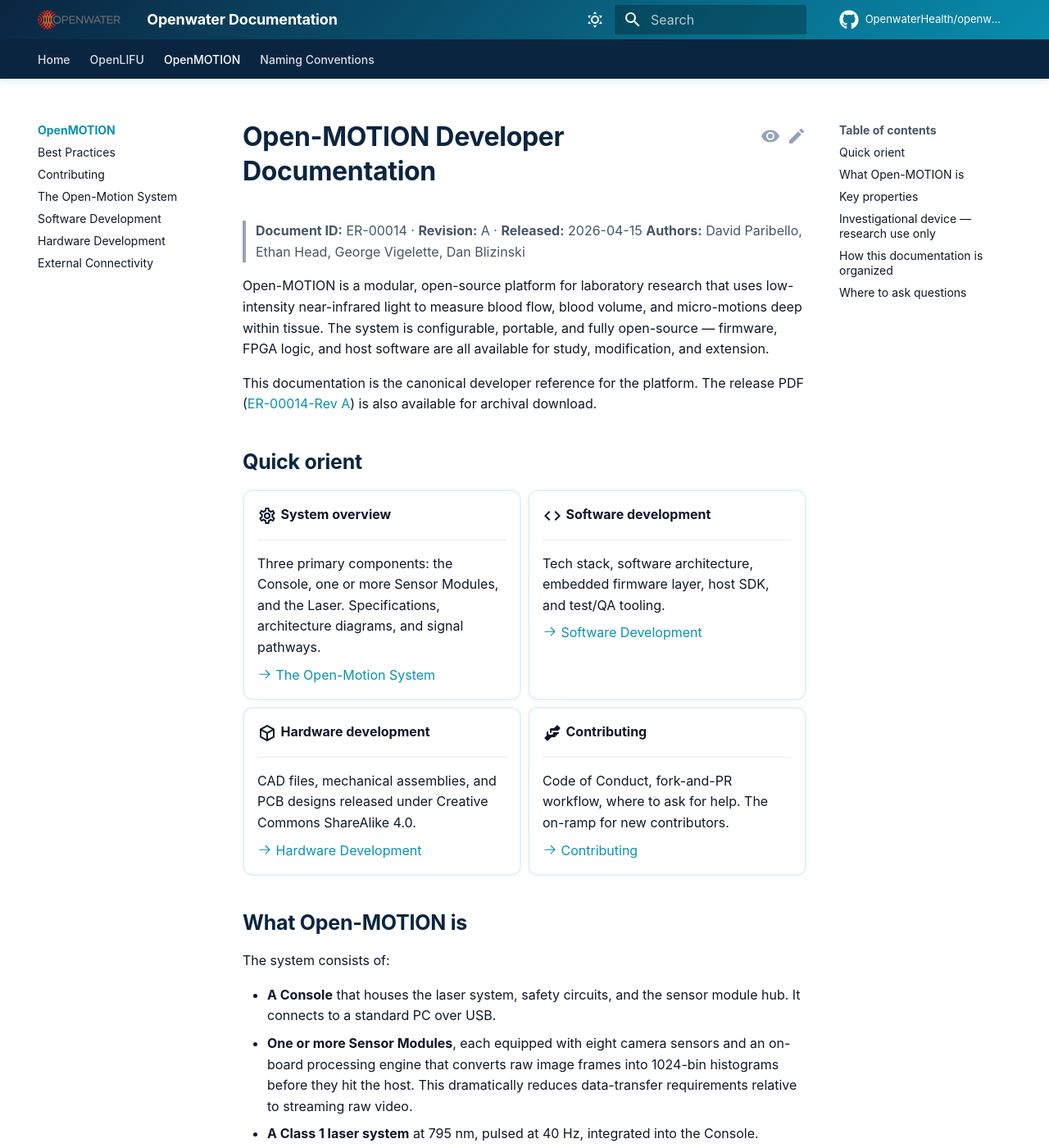
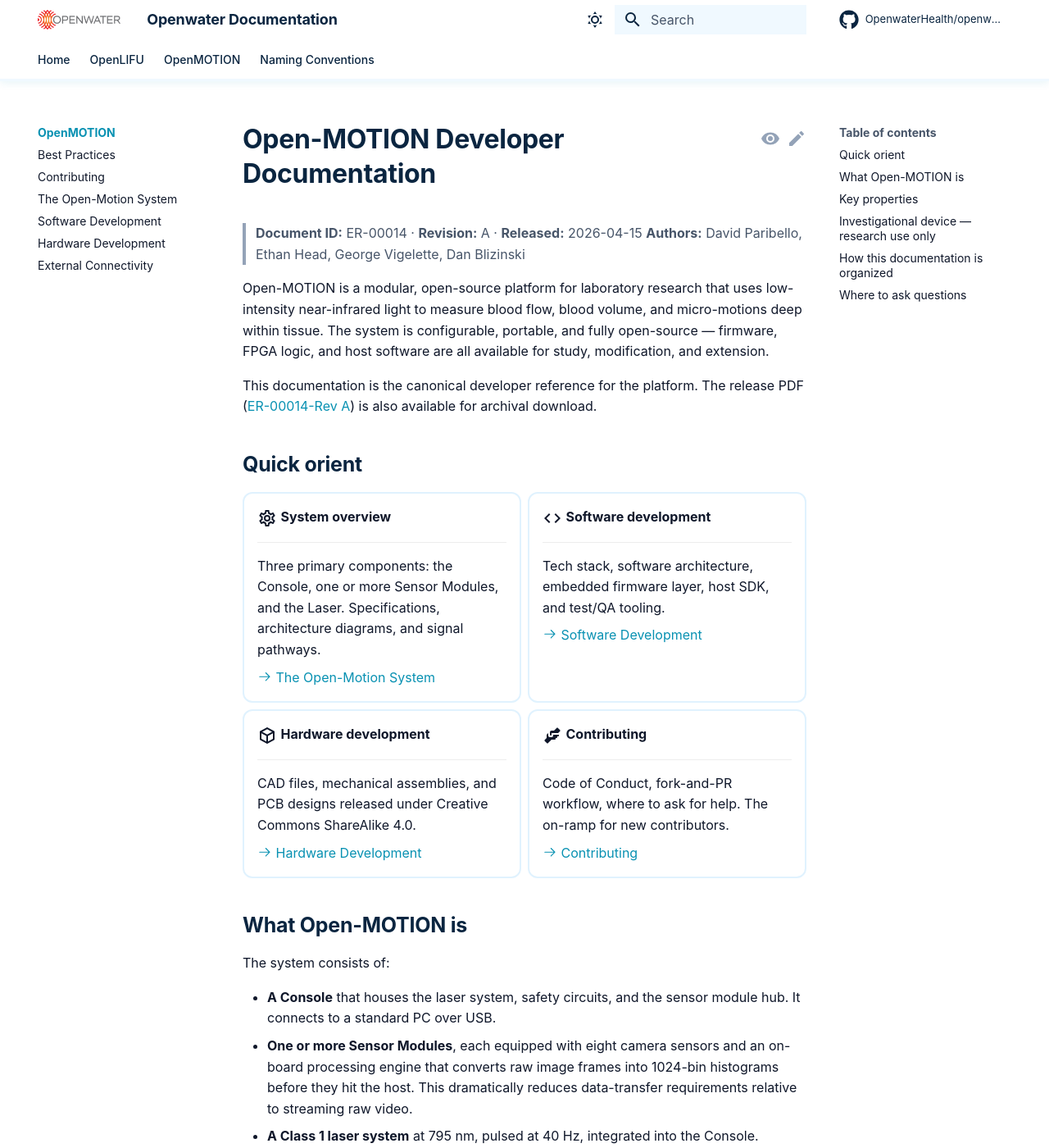
Before and after one commit to OpenwaterHealth/openwater-docs, an MkDocs documentation site: the page built from docs/openmotion/index.md, in a window 1280 px wide and 1400 px high. Shown: the whole window at 82% size. Built offline with MkDocs 1.6.1 and Material for MkDocs 9.7.7, drawn with Linux system fonts in a browser that asks for light colours; comment, search, counter and statistics services are not loaded.

Commit message:
Update extra.css

```diff
--- a/docs/stylesheets/extra.css
+++ b/docs/stylesheets/extra.css
@@ -1,5 +1,5 @@
 /* ============================================================================
-   Openwater brand styles for MkDocs Material
+   Openwater brand styles for MkDocs Material — v2 (post-launch refinements)
    Visually mirrors openwaterhealth.github.io/openwater-community/
    ============================================================================ */
 
@@ -20,7 +20,7 @@
   --md-typeset-a-color: #0891B2;
 
   --md-footer-bg-color: #0A2540;
-  --md-footer-bg-color--dark: #0A2540;
+  --md-footer-bg-color--dark: #06283d;
   --md-footer-fg-color: #ffffff;
   --md-footer-fg-color--light: #67E8F9;
   --md-footer-fg-color--lighter: #94A3B8;
@@ -35,7 +35,6 @@
   --ow-border:      #E0F2FE;
 }
 
-/* Slate (dark mode) overrides */
 [data-md-color-scheme="slate"] {
   --md-primary-fg-color:        #06B6D4;
   --md-primary-fg-color--light: #22D3EE;
@@ -60,10 +59,20 @@ body, .md-typeset {
   font-family: var(--md-code-font);
 }
 
-/* ---------- Header ---------- */
-.md-header {
-  background: linear-gradient(135deg, var(--ow-deep-navy) 0%, var(--ow-teal) 100%);
-  box-shadow: 0 2px 10px rgba(8, 145, 178, 0.15);
+/* ---------- WHITE HEADER (matches community page) ---------- */
+.md-header,
+.md-header[data-md-state="shadow"] {
+  background: #ffffff;
+  color: var(--ow-deep-navy);
+  box-shadow: 0 2px 10px rgba(8, 145, 178, 0.10);
+  border-bottom: 2px solid var(--ow-light-bg);
+}
+
+.md-header__title,
+.md-header__topic,
+.md-header__topic > .md-ellipsis,
+.md-header__title > .md-header__topic .md-ellipsis {
+  color: var(--ow-deep-navy);
 }
 
 .md-header__title {
@@ -71,37 +80,107 @@ body, .md-typeset {
   letter-spacing: -0.01em;
 }
 
-/* ---------- Tabs nav ---------- */
+.md-header__button,
+.md-header__button.md-icon,
+.md-header__button.md-logo {
+  color: var(--ow-deep-navy);
+}
+
+.md-header__button:hover {
+  color: var(--ow-teal);
+  opacity: 1;
+}
+
+/* Search bar within white header */
+.md-search__input {
+  background: var(--ow-light-bg);
+  color: var(--ow-deep-navy);
+}
+
+.md-search__input::placeholder {
+  color: var(--md-default-fg-color--light);
+}
+
+.md-search__icon[for="__search"] {
+  color: var(--ow-deep-navy);
+}
+
+/* Dark mode: keep header dark */
+[data-md-color-scheme="slate"] .md-header {
+  background: var(--ow-deep-navy);
+  color: #ffffff;
+  border-bottom: 1px solid rgba(34, 211, 238, 0.2);
+}
+
+[data-md-color-scheme="slate"] .md-header__title,
+[data-md-color-scheme="slate"] .md-header__topic,
+[data-md-color-scheme="slate"] .md-header__button {
+  color: #ffffff;
+}
+
+/* ---------- Tabs (also white, matching header) ---------- */
 .md-tabs {
-  background: var(--ow-deep-navy);
+  background: #ffffff;
+  color: var(--ow-deep-navy);
+  border-bottom: 1px solid var(--ow-light-bg);
 }
 
 .md-tabs__link {
-  opacity: 0.85;
+  color: var(--ow-deep-navy);
+  opacity: 1;
   font-weight: 500;
 }
 
-.md-tabs__link:hover,
-.md-tabs__link--active {
+.md-tabs__link:hover {
+  color: var(--ow-teal);
   opacity: 1;
-  color: var(--ow-aqua-bright);
 }
 
-/* ---------- Hero (used on docs/index.md via custom HTML) ---------- */
-.ow-hero {
+.md-tabs__link--active {
+  color: var(--ow-teal);
+  font-weight: 600;
+  opacity: 1;
+}
+
+[data-md-color-scheme="slate"] .md-tabs {
+  background: var(--ow-deep-navy);
+  border-bottom: 1px solid rgba(34, 211, 238, 0.2);
+}
+
+[data-md-color-scheme="slate"] .md-tabs__link {
+  color: #ffffff;
+  opacity: 0.85;
+}
+
+[data-md-color-scheme="slate"] .md-tabs__link--active,
+[data-md-color-scheme="slate"] .md-tabs__link:hover {
+  color: var(--ow-aqua-bright);
+  opacity: 1;
+}
+
+/* ---------- HOMEPAGE: full-bleed hero ---------- */
+/* When index.md uses the .ow-hero block, break out of Material's content gutters */
+.md-content .ow-hero {
   position: relative;
-  margin: -1.5rem -2rem 2.5rem -2rem;   /* break out of content gutter */
-  padding: 5rem 2rem 4rem;
+  width: 100vw;
+  margin-left: calc(50% - 50vw);
+  margin-right: calc(50% - 50vw);
+  margin-top: -1.5rem;            /* eat the top content padding */
+  margin-bottom: 0;
+  padding: 6rem 1.5rem 5rem;
   text-align: center;
   color: #ffffff;
   background-image: url("../assets/openwater-3.png");
   background-size: cover;
   background-position: center;
   overflow: hidden;
-  border-radius: 0;
+  min-height: 540px;
+  display: flex;
+  align-items: center;
+  justify-content: center;
 }
 
-.ow-hero::before {
+.md-content .ow-hero::before {
   content: "";
   position: absolute;
   inset: 0;
@@ -112,92 +191,109 @@ body, .md-typeset {
   z-index: 1;
 }
 
-.ow-hero__inner {
+.md-content .ow-hero__inner {
   position: relative;
   z-index: 2;
   max-width: 880px;
-  margin: 0 auto;
+  width: 100%;
 }
 
-.ow-hero h1 {
-  font-size: 2.75rem;
+.md-content .ow-hero h1 {
+  font-size: 3rem;
   font-weight: 700;
   line-height: 1.15;
-  margin: 0 0 1rem;
+  margin: 0 0 1.25rem;
   text-shadow: 0 2px 12px rgba(0,0,0,0.35);
   color: #ffffff;
 }
 
-.ow-hero p {
-  font-size: 1.25rem;
+.md-content .ow-hero p {
+  font-size: 1.35rem;
   line-height: 1.5;
   margin: 0 auto 2rem;
   max-width: 720px;
   opacity: 0.95;
   text-shadow: 0 1px 8px rgba(0,0,0,0.25);
+  color: #ffffff;
 }
 
 .ow-hero__cta {
   display: inline-flex;
   flex-wrap: wrap;
-  gap: 0.75rem;
+  gap: 1rem;
   justify-content: center;
 }
 
+@media (max-width: 720px) {
+  .md-content .ow-hero { padding: 4rem 1.25rem 3rem; min-height: 420px; }
+  .md-content .ow-hero h1 { font-size: 2.1rem; }
+  .md-content .ow-hero p  { font-size: 1.1rem; }
+}
+
+/* ---------- BUTTONS (match community sizing exactly, override Material) ---------- */
+.md-typeset .ow-btn,
+.md-typeset a.ow-btn,
 .ow-btn {
   display: inline-block;
-  padding: 0.75rem 1.5rem;
+  padding: 14px 32px;
   border-radius: 8px;
   font-weight: 600;
-  font-size: 1rem;
-  text-decoration: none;
-  transition: transform 0.2s ease, box-shadow 0.2s ease, background 0.2s ease;
+  font-size: 1.1rem;
+  line-height: 1.4;
+  text-decoration: none !important;
   border: 2px solid transparent;
+  margin: 0;
+  transition: transform 0.25s ease, box-shadow 0.25s ease, background 0.25s ease, color 0.25s ease, border-color 0.25s ease;
+  cursor: pointer;
 }
 
-.ow-btn--primary {
+.md-typeset .ow-btn:hover,
+.md-typeset a.ow-btn:hover {
+  text-decoration: none !important;
+}
+
+.ow-btn--primary,
+.md-typeset a.ow-btn--primary {
   background: var(--ow-cyan);
   color: var(--ow-deep-navy);
 }
 
-.ow-btn--primary:hover {
+.ow-btn--primary:hover,
+.md-typeset a.ow-btn--primary:hover {
   background: var(--ow-aqua-light);
+  color: var(--ow-deep-navy);
   transform: translateY(-2px);
-  box-shadow: 0 8px 20px rgba(34, 211, 238, 0.35);
-  color: var(--ow-deep-navy);
+  box-shadow: 0 10px 25px rgba(34, 211, 238, 0.4);
 }
 
-.ow-btn--ghost {
-  background: rgba(255, 255, 255, 0.08);
+.ow-btn--ghost,
+.md-typeset a.ow-btn--ghost {
+  background: rgba(255, 255, 255, 0.10);
   color: #ffffff;
   border-color: var(--ow-aqua-light);
-  backdrop-filter: blur(6px);
+  backdrop-filter: blur(10px);
+  -webkit-backdrop-filter: blur(10px);
 }
 
-.ow-btn--ghost:hover {
-  background: rgba(34, 211, 238, 0.18);
+.ow-btn--ghost:hover,
+.md-typeset a.ow-btn--ghost:hover {
+  background: rgba(34, 211, 238, 0.20);
   border-color: var(--ow-aqua-bright);
   color: #ffffff;
 }
 
-@media (max-width: 720px) {
-  .ow-hero { padding: 3.5rem 1.25rem 2.5rem; }
-  .ow-hero h1 { font-size: 2rem; }
-  .ow-hero p  { font-size: 1.05rem; }
-}
-
-/* ---------- Stat strip (matches community dashboard) ---------- */
+/* ---------- Stat strip (overlaps hero bottom, like community page) ---------- */
 .ow-stats {
   display: grid;
-  grid-template-columns: repeat(auto-fit, minmax(180px, 1fr));
-  gap: 1.5rem;
-  max-width: 1100px;
-  margin: -2.5rem auto 3rem;
-  padding: 2rem 1.5rem;
+  grid-template-columns: repeat(auto-fit, minmax(200px, 1fr));
+  gap: 2.5rem;
+  max-width: 1200px;
+  margin: -40px auto 3rem;
+  padding: 2.5rem;
   background: #ffffff;
   border-radius: 16px;
   border-top: 4px solid var(--ow-cyan);
-  box-shadow: 0 16px 40px rgba(8, 145, 178, 0.15);
+  box-shadow: 0 20px 60px rgba(8, 145, 178, 0.15);
   position: relative;
   z-index: 3;
 }
@@ -205,7 +301,7 @@ body, .md-typeset {
 .ow-stats__item { text-align: center; }
 .ow-stats__num {
   display: block;
-  font-size: 2.25rem;
+  font-size: 3rem;
   font-weight: 700;
   background: linear-gradient(135deg, var(--ow-teal), var(--ow-cyan), var(--ow-aqua-light));
   -webkit-background-clip: text;
@@ -215,16 +311,16 @@ body, .md-typeset {
 }
 .ow-stats__label {
   display: block;
-  margin-top: 0.4rem;
+  margin-top: 0.5rem;
   color: var(--ow-deep-navy);
   font-weight: 500;
   font-size: 0.95rem;
 }
 .ow-stats__sub {
   display: block;
-  margin-top: 0.2rem;
+  margin-top: 0.25rem;
   color: var(--md-default-fg-color--light);
-  font-size: 0.8rem;
+  font-size: 0.85rem;
 }
 
 /* ---------- Card grid for landing sections ---------- */
@@ -232,7 +328,7 @@ body, .md-typeset {
   border: 2px solid var(--ow-border);
   border-radius: 12px;
   background: #ffffff;
-  transition: transform 0.2s ease, box-shadow 0.2s ease, border-color 0.2s ease;
+  transition: transform 0.25s ease, box-shadow 0.25s ease, border-color 0.25s ease;
 }
 
 .md-typeset .grid.cards > ul > li:hover {
@@ -263,7 +359,7 @@ body, .md-typeset {
   color: var(--ow-aqua-bright);
 }
 
-/* ---------- Admonitions: tighter, brand-aligned accents ---------- */
+/* ---------- Admonitions ---------- */
 .md-typeset .admonition,
 .md-typeset details {
   border-radius: 10px;
@@ -282,7 +378,7 @@ body, .md-typeset {
   color: var(--ow-aqua-bright);
 }
 
-/* ---------- Footer polish ---------- */
+/* ---------- Footer ---------- */
 .md-footer {
   background: var(--ow-deep-navy);
 }
```
